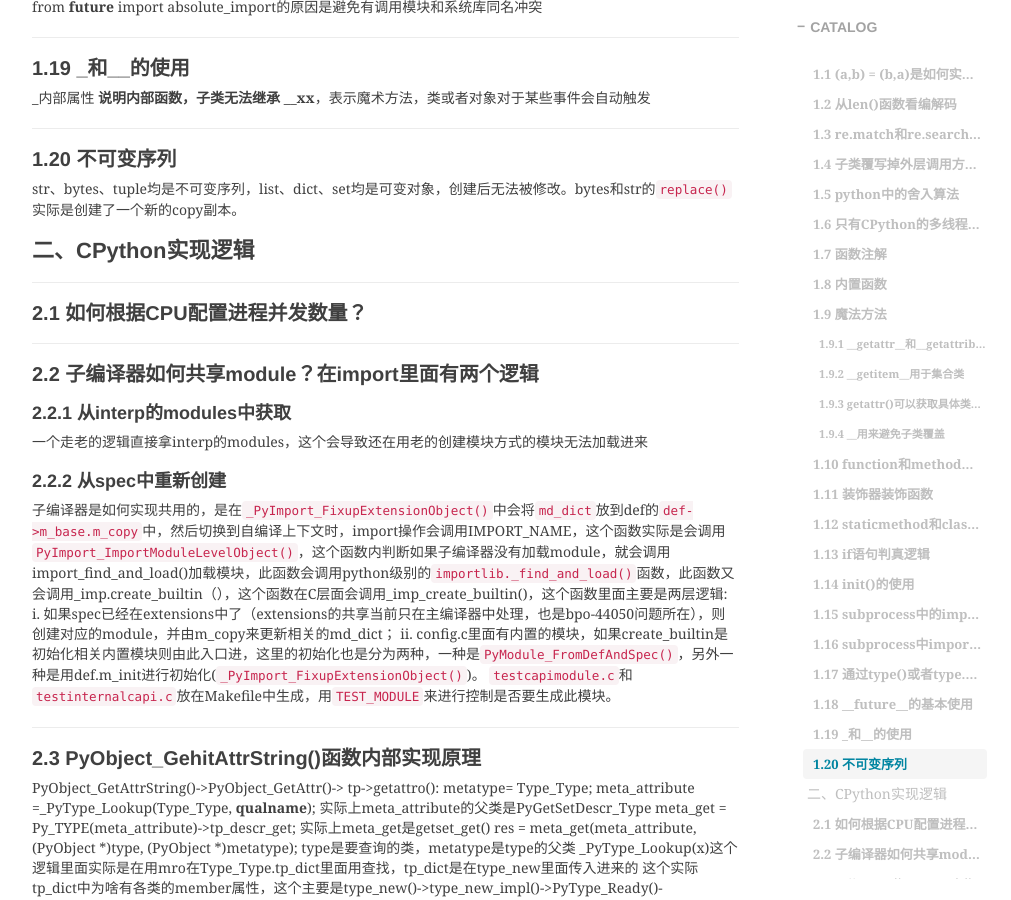
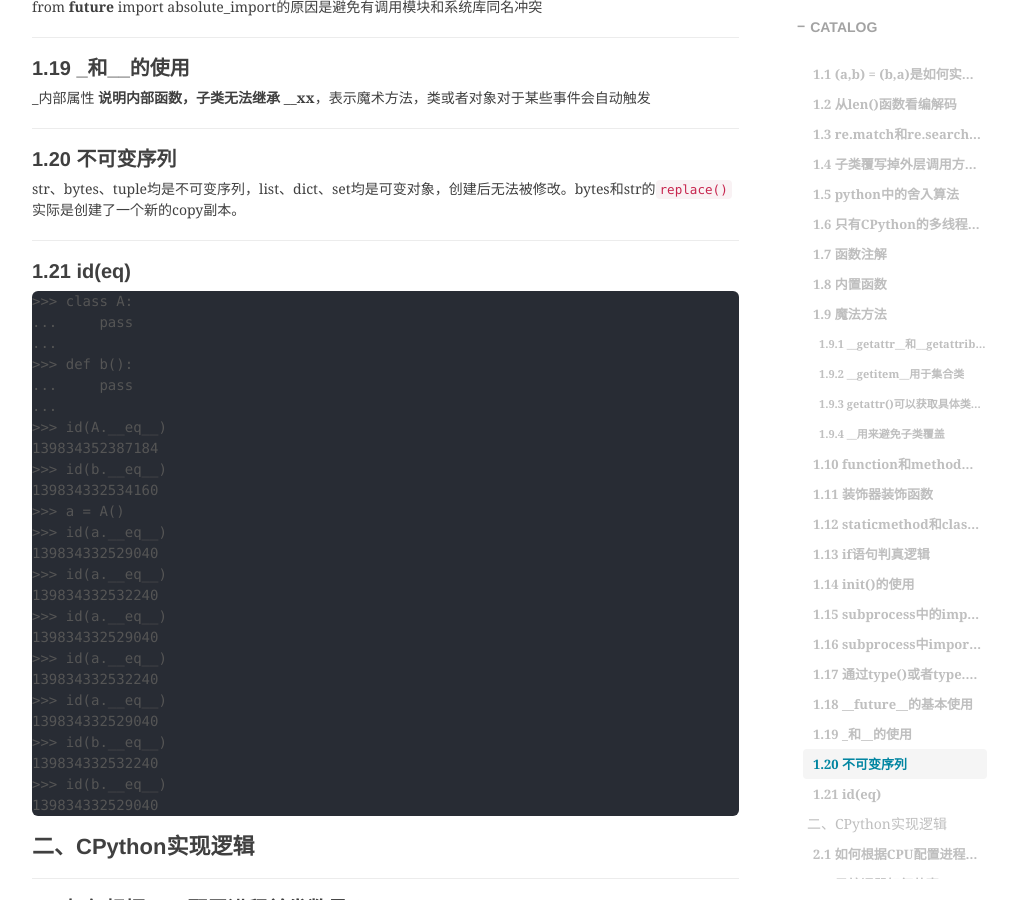
Before and after one commit to shihai1991/shihai1991.github.io, a Jekyll site: the page built from _posts/2022-12-10-CPython知识点简单梳理.md, in a window 1280 px wide and 900 px high, scrolled down 2971 px. Shown: the whole window, without its empty margins (233-1244 px from the left). Built offline with Jekyll 4.4.1, drawn with Linux system fonts in a browser that asks for light colours; nearby versions of some CDN libraries; comment, search, counter and statistics services are not loaded.

Commit message:
Update 2022-12-10-CPython知识点简单梳理.md

````diff
--- a/_posts/2022-12-10-CPython知识点简单梳理.md
+++ b/_posts/2022-12-10-CPython知识点简单梳理.md
@@ -104,6 +104,35 @@ _内部属性 __说明内部函数，子类无法继承 __xx__，表示魔术方
 
 ## 1.20 不可变序列
 str、bytes、tuple均是不可变序列，list、dict、set均是可变对象，创建后无法被修改。bytes和str的`replace()`实际是创建了一个新的copy副本。
+
+## 1.21 id(__eq__)
+```
+>>> class A:
+...     pass
+...
+>>> def b():
+...     pass
+...
+>>> id(A.__eq__)
+139834352387184
+>>> id(b.__eq__)
+139834332534160
+>>> a = A()
+>>> id(a.__eq__)
+139834332529040
+>>> id(a.__eq__)
+139834332532240
+>>> id(a.__eq__)
+139834332529040
+>>> id(a.__eq__)
+139834332532240
+>>> id(a.__eq__)
+139834332529040
+>>> id(b.__eq__)
+139834332532240
+>>> id(b.__eq__)
+139834332529040
+```
 
 # 二、CPython实现逻辑
 ## 2.1 如何根据CPU配置进程并发数量？
````
